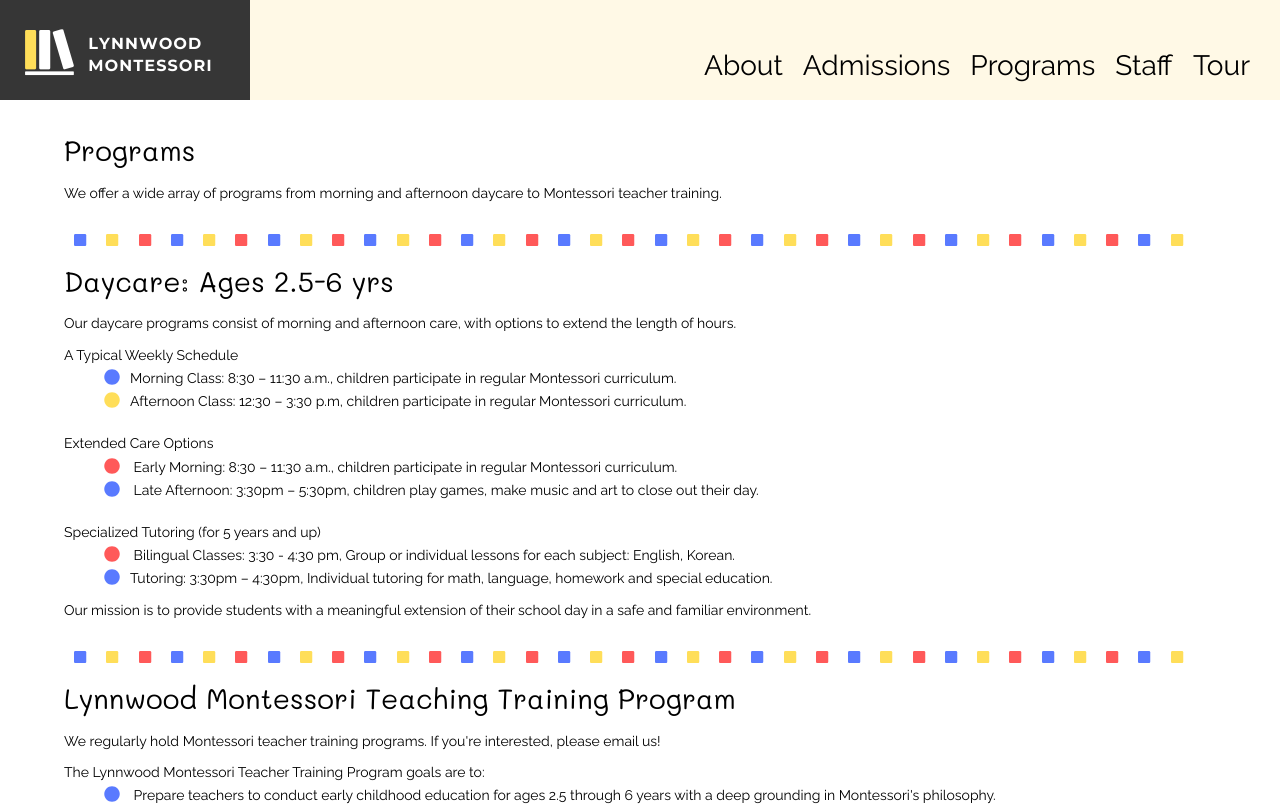
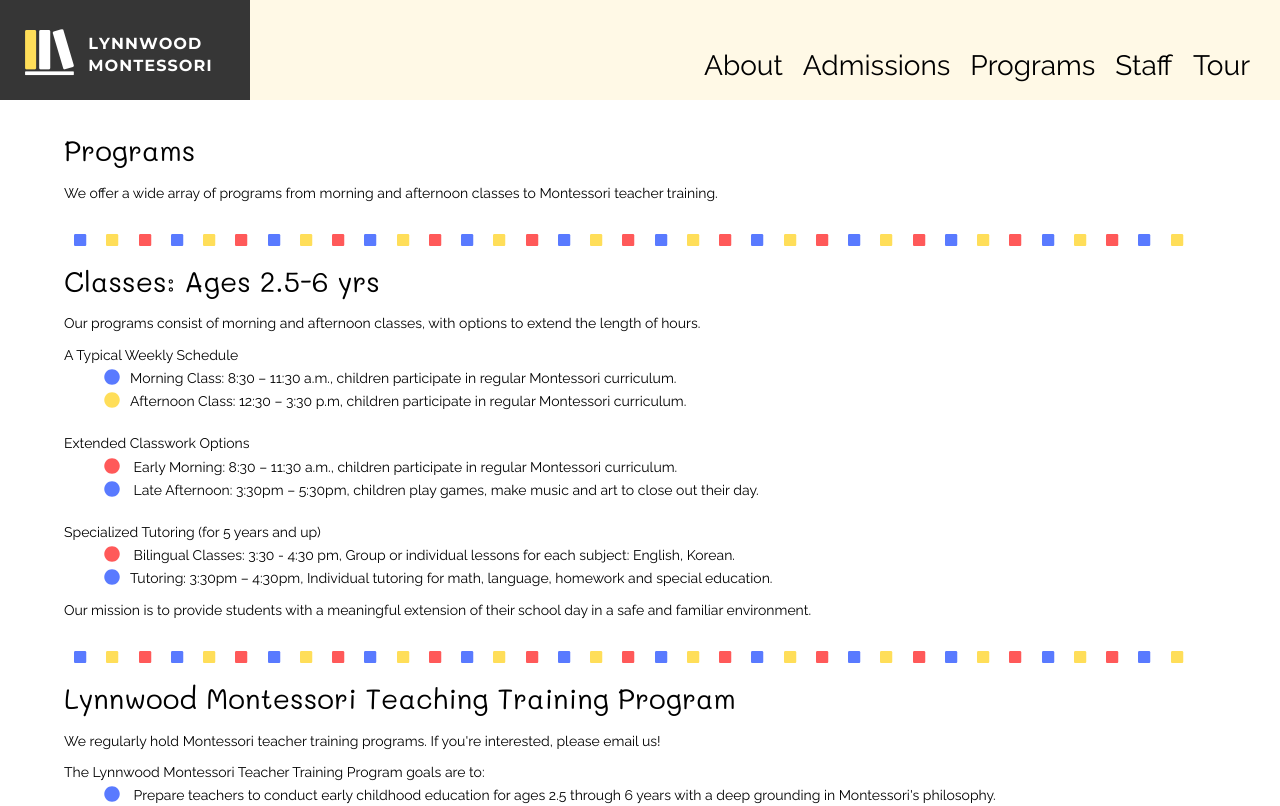
Before and after one commit to AlisaSong/lynnwoodmontessori, an Angular app: page /programs in a window 1280 px wide. Shown: the top 806 px of the page. Built offline with nearby package versions, Linux system fonts and the light colour scheme.

Commit message:
Update language in programs

```diff
--- a/src/app/components/programs/programs.component.html
+++ b/src/app/components/programs/programs.component.html
@@ -2,7 +2,7 @@
     <div class='content-container'>
       <div class='text-container'>
         <h1>Programs</h1>
-        <p>We offer a wide array of programs from morning and afternoon daycare to Montessori teacher training.</p>
+        <p>We offer a wide array of programs from morning and afternoon classes to Montessori teacher training.</p>
         <div class="icon-border">
             <span *ngFor="let number of numbers">
                 <fa-icon class="icon-blue border-icon" [icon]="faSquare"></fa-icon>
@@ -10,8 +10,8 @@
                 <fa-icon class="icon-red border-icon" [icon]="faSquare"></fa-icon>
               </span>
         </div>
-          <h1>Daycare: Ages 2.5-6 yrs</h1>
-          <p>Our daycare programs consist of morning and afternoon care, with options to extend the length of hours.</p>
+          <h1>Classes: Ages 2.5-6 yrs</h1>
+          <p>Our programs consist of morning and afternoon classes, with options to extend the length of hours.</p>
           <span>A Typical Weekly Schedule</span>
           <ul>
               <li>
@@ -28,7 +28,7 @@
               </li>
             </ul>
             <br>
-          <span>Extended Care Options</span>
+          <span>Extended Classwork Options</span>
           <ul>
               <li>
                   <fa-icon class="icon-red icon-bullet" [icon]="faCircle"></fa-icon>
```
